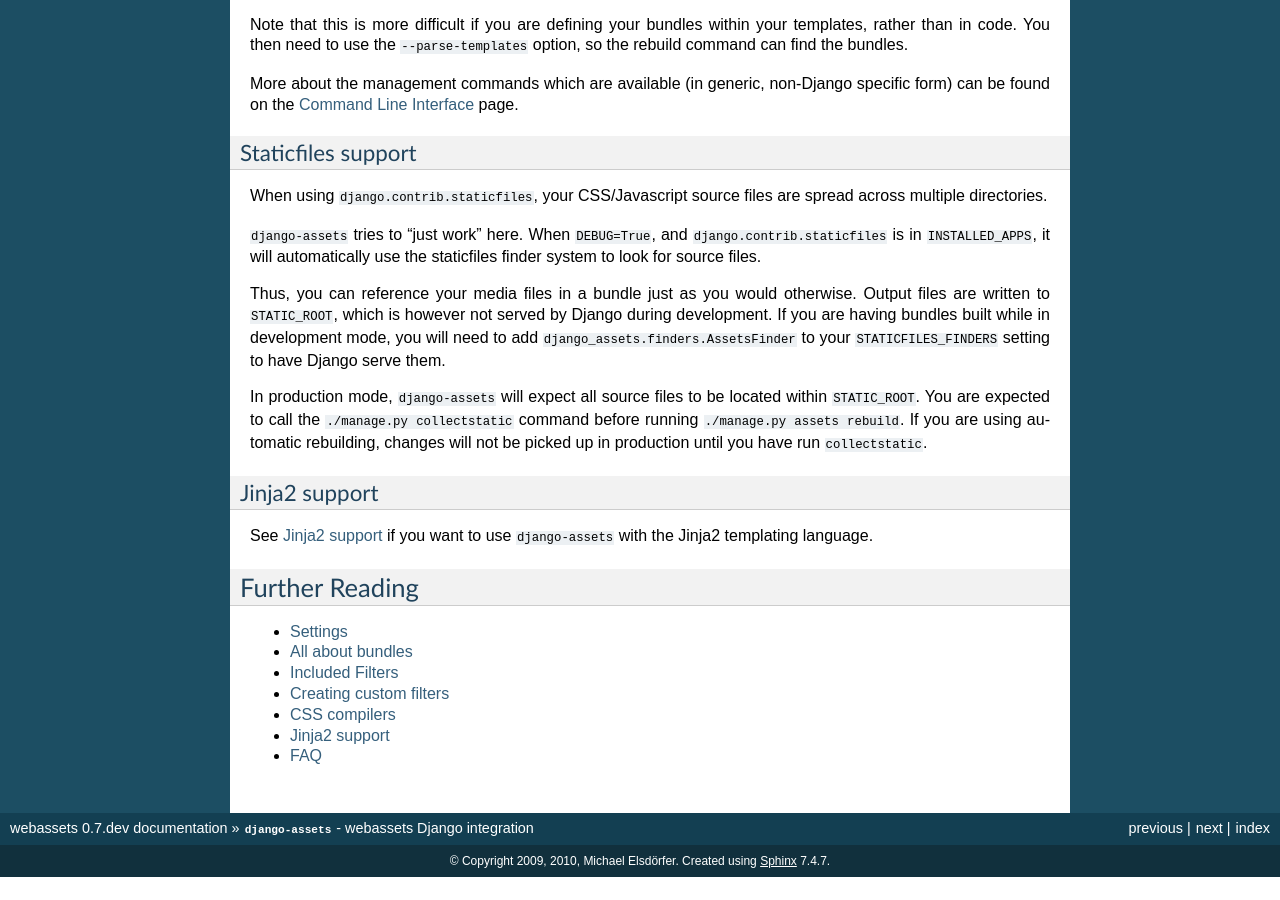
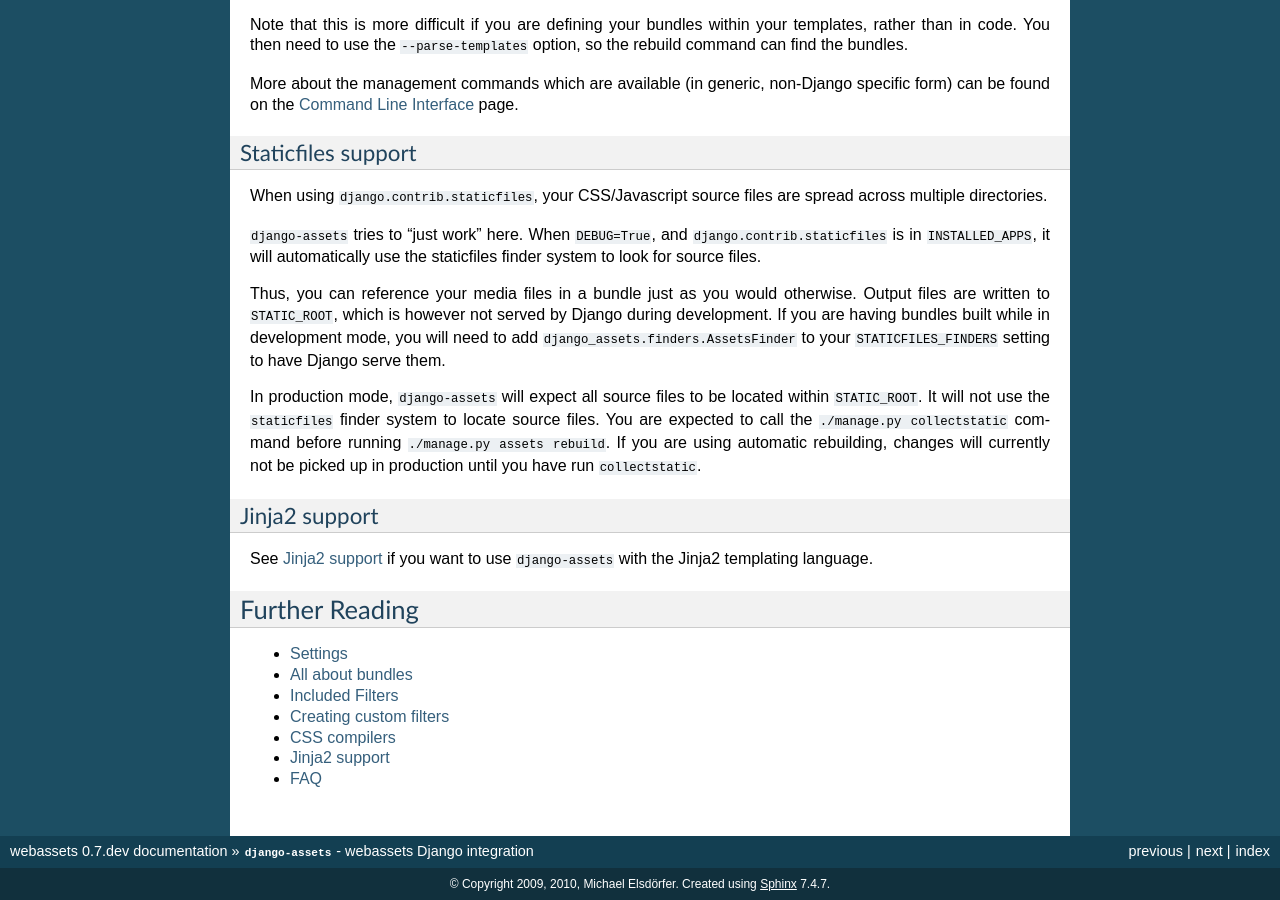
Before and after one commit to miracle2k/webassets, a Sphinx documentation site: the page built from docs/django/index.rst, in a window 1280 px wide and 900 px high, scrolled down 1031 px. Built offline with Sphinx 7.4.7, drawn with Linux system fonts in a browser that asks for light colours; before the commit the page ends 1908 px from its top, so only the background shows below that.

Commit message:
Clarify staticfiles behavior.

```diff
--- a/docs/django/index.rst
+++ b/docs/django/index.rst
@@ -96,10 +96,11 @@ built while in development mode, you will need to add
 setting to have Django serve them.
 
 In production mode, ``django-assets`` will expect all source files
-to be located within ``STATIC_ROOT``. You are expected to call the
+to be located within ``STATIC_ROOT``. It will not use the ``staticfiles``
+finder system to locate source files. You are expected to call the
 ``./manage.py collectstatic`` command before running
 ``./manage.py assets rebuild``. If you are using automatic rebuilding,
-changes will not be picked up in production until you have run
+changes will currently not be picked up in production until you have run
 ``collectstatic``.
 
 
```
